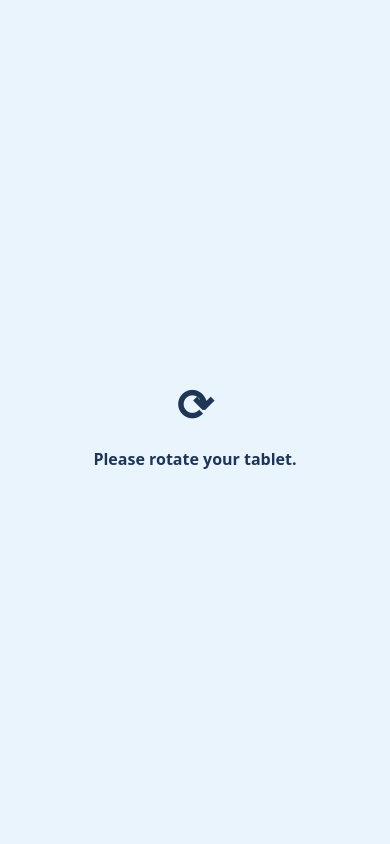
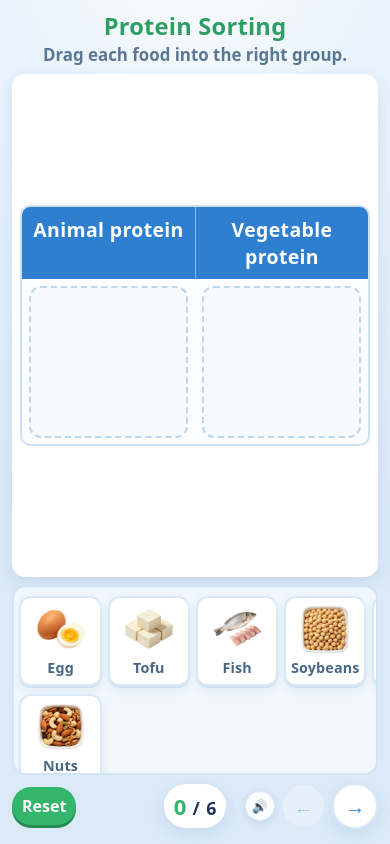
Before and after one commit to dragonheartcra/food-nutrition-kids, a plain HTML site: page index.html in a window 390 px wide. Drawn offline with Linux system fonts and the light colour scheme.

Commit message:
Support portrait screens: replace rotate prompt with adaptive layout

```diff
--- a/index.html
+++ b/index.html
@@ -260,23 +260,24 @@
   .toast.show{opacity:1;transform:translate(-50%,-50%) scale(1)}
   #confetti{position:fixed;inset:0;width:100%;height:100%;pointer-events:none;z-index:65}
 
-  /* ---------- portrait guard ---------- */
-  #rotate{
-    display:none;position:fixed;inset:0;z-index:99;
-    background:#eaf4fc;color:var(--ink);
-    flex-direction:column;align-items:center;justify-content:center;gap:14px;
-    font-size:16px;font-weight:700;text-align:center;padding:30px;
-  }
-  #rotate span{font-size:44px}
-  @media (orientation:portrait) and (max-width:1000px){
-    #rotate{display:flex}
-    .app{display:none}
+  /* ---------- portrait layout ---------- */
+  @media (orientation:portrait){
+    .level{grid-template-columns:1fr;grid-template-rows:minmax(0,1fr) auto;gap:1vh}
+    .tray{
+      grid-template-columns:repeat(5,1fr);
+      align-content:start;
+      padding:1vh 1.4vw;
+    }
+    .tray .card{aspect-ratio:1/1.06}
+    .zone{min-height:18vh}
+    .zone .card{width:calc(33.33% - 8px)}
+    h1{font-size:clamp(20px,2.8vh,34px)}
+    .pyramid{aspect-ratio:1.05}
+    footer{padding-bottom:.4vh}
   }
 </style>
 </head>
 <body>
-
-<div id="rotate"><span>⟳</span>Please rotate your tablet.</div>
 
 <div class="app">
   <header>
```
